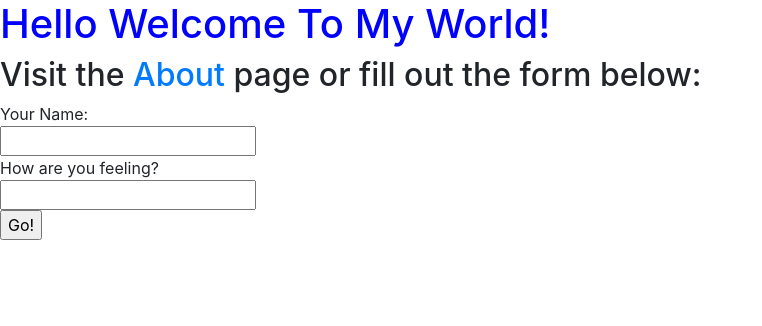
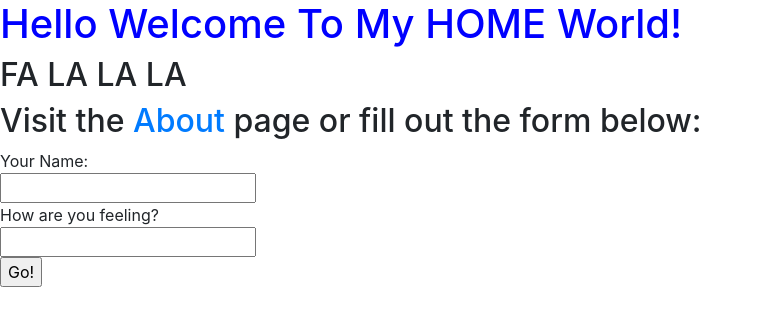
Before and after one commit to gabriel-4a/teamOne, a Python web app: template templates/home.html in a window 1280 px wide. Shown: the top 326 px of the page, without its empty margins (0-762 px from the left). Run offline with Jinja, Linux system fonts and the light colour scheme; the template is opened without the code that fills it, so the values that code supplies are empty; some libraries are stand-ins or nearby versions.

Commit message:
changed home.html yay

```diff
--- a/templates/home.html
+++ b/templates/home.html
@@ -8,8 +8,9 @@
   <body>
 
     <div>
-      <h1>Hello Welcome To My World!</h1>
-      <h2>Visit the <a href="/about">About</a> page or fill out the form below:</h2> <!-- example of how to link to another page -- through it's route -->
+      <h1>Hello Welcome To My HOME World!</h1>
+      <h2> FA LA LA LA </h2>
+      <h2>Visit the <a href="/home">About</a> page or fill out the form below:</h2> <!-- example of how to link to another page -- through it's route -->
       <!-- form data gets processed by "/results." Note the "name" of each input and how it's referenced in the "/results" handler -->
       <form method =”post” action="/results">
         Your Name:<br>
```
